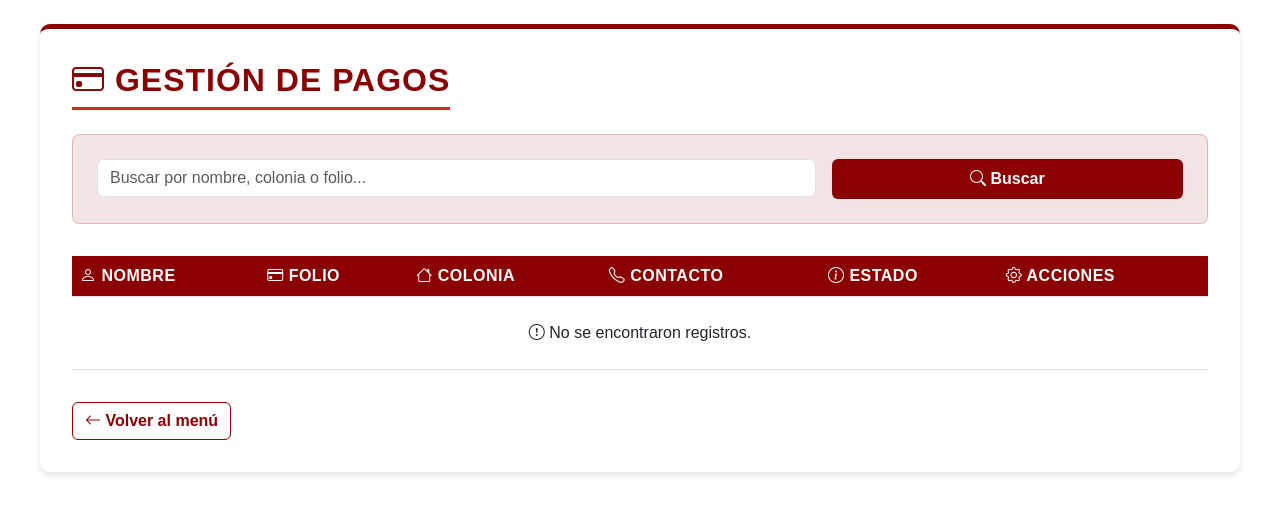
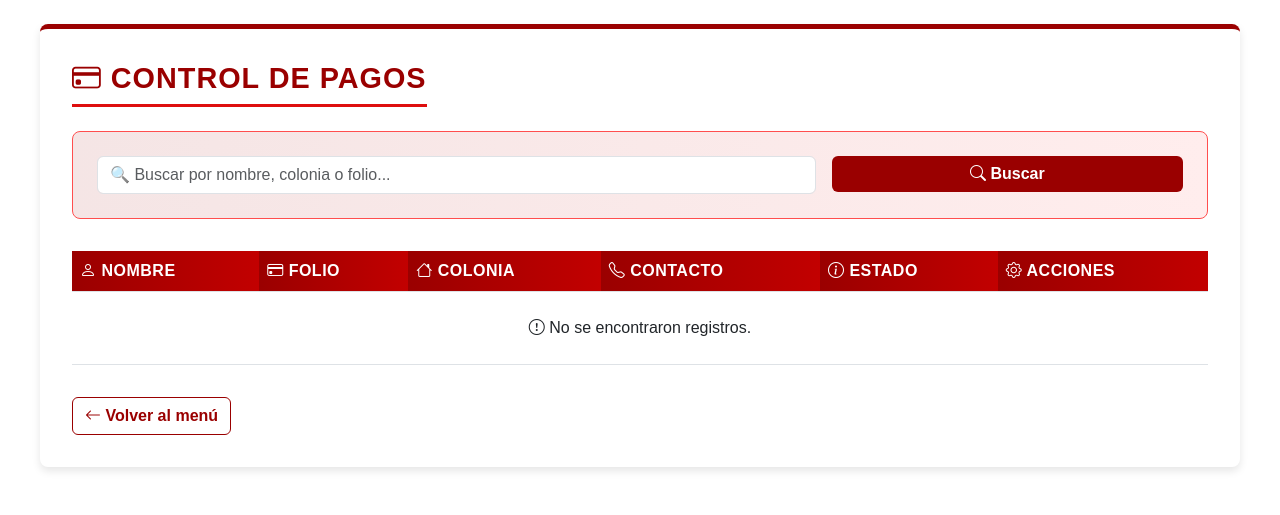
Before and after one commit to Mikee0102/ProyectoEstadia2Full, a Flask app: page /pagos in a window 1280 px wide. Shown: the top 515 px of the page. Run offline with Flask 3, Linux system fonts and the light colour scheme; data that the repository does not hold is empty.

Commit message:
Colores intento 2

```diff
--- a/templates/pagos.html
+++ b/templates/pagos.html
@@ -7,12 +7,14 @@
     <link rel="stylesheet" href="https://cdn.jsdelivr.net/npm/bootstrap-icons@1.11.1/font/bootstrap-icons.css">
     <style>
         :root {
-            /* Paleta de rojos y guindas intensos */
-            --color-primary: #8B0000;       /* Rojo guinda oscuro (principal) */
-            --color-secondary: #D22B2B;     /* Rojo vivo (para destacar) */
-            --color-accent: #FF6B6B;        /* Rojo claro (acentos) */
-            --color-dark: #1A1A1A;          /* Texto negro */
-            --color-light: #FFF5F5;         /* Fondo rojo muy claro */
+
+            --color-primary: #9a0000;
+            --color-secondary: #c20000;
+            --color-accent: #de0e0e;
+            --color-light-accent: #ff4e4e;
+            --color-alert: #ea0001;
+            --color-dark: #1A1A1A;
+            --color-light: #FFF0F0;
         }
 
         body {
@@ -23,8 +25,8 @@
         .container {
             max-width: 1200px;
             background-color: white;
-            border-radius: 10px;
-            box-shadow: 0 4px 6px rgba(0, 0, 0, 0.1);
+            border-radius: 8px;
+            box-shadow: 0 4px 8px rgba(0, 0, 0, 0.1);
             padding: 2rem;
             margin-top: 2rem;
             border-top: 5px solid var(--color-primary);
@@ -36,35 +38,35 @@
             text-transform: uppercase;
             letter-spacing: 1px;
             padding-bottom: 0.5rem;
-            border-bottom: 3px solid var(--color-secondary);
+            border-bottom: 3px solid var(--color-accent);
             display: inline-block;
+            font-size: 1.8rem;
         }
 
-        /* Barra de búsqueda con rojo claro */
+
         .search-box {
-            background-color: rgba(139, 0, 0, 0.1);
+            background: linear-gradient(90deg, rgba(154,0,0,0.1) 0%, rgba(255,78,78,0.1) 100%);
             border-radius: 8px;
             padding: 1.5rem;
             margin-bottom: 2rem;
-            border: 1px solid rgba(139, 0, 0, 0.2);
+            border: 1px solid var(--color-light-accent);
         }
 
         .btn-primary {
             background-color: var(--color-primary);
             border: none;
             font-weight: 600;
-            padding: 0.5rem 1.5rem;
             transition: all 0.3s;
         }
 
         .btn-primary:hover {
-            background-color: #6B0000; /* Guinda más oscuro */
+            background-color: var(--color-secondary);
             transform: translateY(-2px);
         }
 
-        /* Tabla con estilo rojo */
+
         .table thead th {
-            background-color: var(--color-primary);
+            background: linear-gradient(90deg, var(--color-primary) 0%, var(--color-secondary) 100%);
             color: white;
             font-weight: 600;
             text-transform: uppercase;
@@ -115,14 +116,14 @@
     </style>
 </head>
 <body class="container mt-4">
-    <h2 class="mb-4"><i class="bi bi-credit-card"></i> Gestión de Pagos</h2>
+    <h2 class="mb-4"><i class="bi bi-credit-card"></i> Control de Pagos</h2>
 
     <!-- Barra de Búsqueda -->
     <div class="search-box">
         <form method="GET" action="{{ url_for('pagos') }}" class="row g-3">
             <div class="col-md-8">
                 <input type="text" name="busqueda" class="form-control"
-                       placeholder="Buscar por nombre, colonia o folio..."
+                       placeholder="🔍 Buscar por nombre, colonia o folio..."
                        value="{{ request.args.get('busqueda', '') }}">
             </div>
             <div class="col-md-4">
```
Also changed, not shown: other parts of templates/pagos.html (+17 -18 lines).
